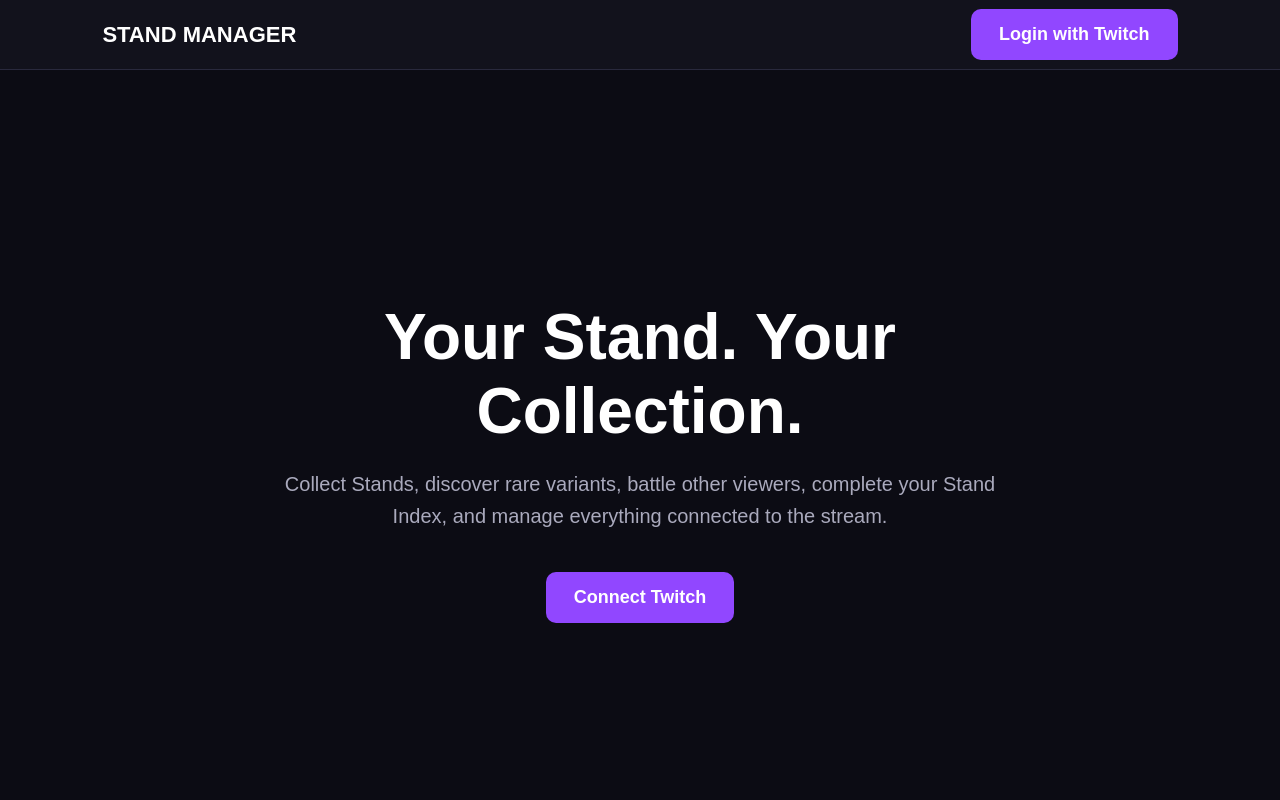
After one commit to Jackson82507/StandManager, a Flask app: page / in a window 1280 px wide. The commit adds this page. Run offline with Flask 3, Linux system fonts and the light colour scheme.

Commit message:
Add files via upload

```diff
--- a/templates/battle.html
+++ b/templates/battle.html
@@ -390,7 +390,6 @@ function playNextEvent(battle) {
     if (event.type === "victory") {
 
         damageText.textContent =
-            "🏆 " +
             event.winner +
             " WINS!";
 
--- /dev/null
+++ b/templates/home.html
@@ -0,0 +1,245 @@
+<!DOCTYPE html>
+
+<html lang="en">
+
+<head>
+
+    <meta charset="UTF-8">
+
+    <meta
+        name="viewport"
+        content="width=device-width, initial-scale=1.0"
+    >
+
+    <title>Stand Manager</title>
+
+    <style>
+
+        * {
+            box-sizing: border-box;
+        }
+
+        body {
+            margin: 0;
+            min-height: 100vh;
+
+            font-family:
+                Arial,
+                sans-serif;
+
+            background:
+                #0c0c14;
+
+            color: white;
+        }
+
+
+        nav {
+            height: 70px;
+
+            display: flex;
+            align-items: center;
+            justify-content: space-between;
+
+            padding: 0 8%;
+
+            border-bottom:
+                1px solid #29293d;
+
+            background:
+                #12121c;
+        }
+
+
+        .logo {
+            font-size: 22px;
+            font-weight: bold;
+        }
+
+
+        .nav-user {
+            display: flex;
+            align-items: center;
+            gap: 15px;
+        }
+
+
+        .profile-picture {
+            width: 40px;
+            height: 40px;
+
+            border-radius: 50%;
+        }
+
+
+        .hero {
+            min-height:
+                calc(100vh - 70px);
+
+            display: flex;
+            align-items: center;
+            justify-content: center;
+
+            text-align: center;
+
+            padding: 40px;
+        }
+
+
+        .hero-content {
+            max-width: 750px;
+        }
+
+
+        h1 {
+            font-size: 64px;
+            margin-bottom: 20px;
+        }
+
+
+        .subtitle {
+            color: #aaaabd;
+
+            font-size: 20px;
+            line-height: 1.6;
+
+            margin-bottom: 40px;
+        }
+
+
+        .button {
+            display: inline-block;
+
+            padding:
+                15px 28px;
+
+            border-radius: 10px;
+
+            background:
+                #9147ff;
+
+            color: white;
+
+            text-decoration: none;
+
+            font-size: 18px;
+            font-weight: bold;
+
+            transition: 0.2s;
+        }
+
+
+        .button:hover {
+            transform:
+                translateY(-2px);
+
+            background:
+                #a970ff;
+        }
+
+
+        .secondary {
+            background:
+                #252538;
+        }
+
+    </style>
+
+</head>
+
+
+<body>
+
+
+<nav>
+
+    <div class="logo">
+        STAND MANAGER
+    </div>
+
+
+    {% if user %}
+
+        <div class="nav-user">
+
+            <img
+                class="profile-picture"
+                src="{{ user.profile_image }}"
+                alt="Twitch profile"
+            >
+
+            <span>
+                {{ user.display_name }}
+            </span>
+
+            <a
+                class="button secondary"
+                href="/dashboard"
+            >
+                Dashboard
+            </a>
+
+        </div>
+
+    {% else %}
+
+        <a
+            class="button"
+            href="/login"
+        >
+            Login with Twitch
+        </a>
+
+    {% endif %}
+
+</nav>
+
+
+<section class="hero">
+
+    <div class="hero-content">
+
+        <h1>
+            Your Stand.
+            Your Collection.
+        </h1>
+
+
+        <p class="subtitle">
+
+            Collect Stands, discover rare variants,
+            battle other viewers, complete your
+            Stand Index, and manage everything
+            connected to the stream.
+
+        </p>
+
+
+        {% if user %}
+
+            <a
+                class="button"
+                href="/dashboard"
+            >
+                Open Dashboard
+            </a>
+
+        {% else %}
+
+            <a
+                class="button"
+                href="/login"
+            >
+                Connect Twitch
+            </a>
+
+        {% endif %}
+
+    </div>
+
+</section>
+
+
+</body>
+
+</html>
```
Also changed, not shown: templates/dashboard.html (added, +320 -0 lines).
